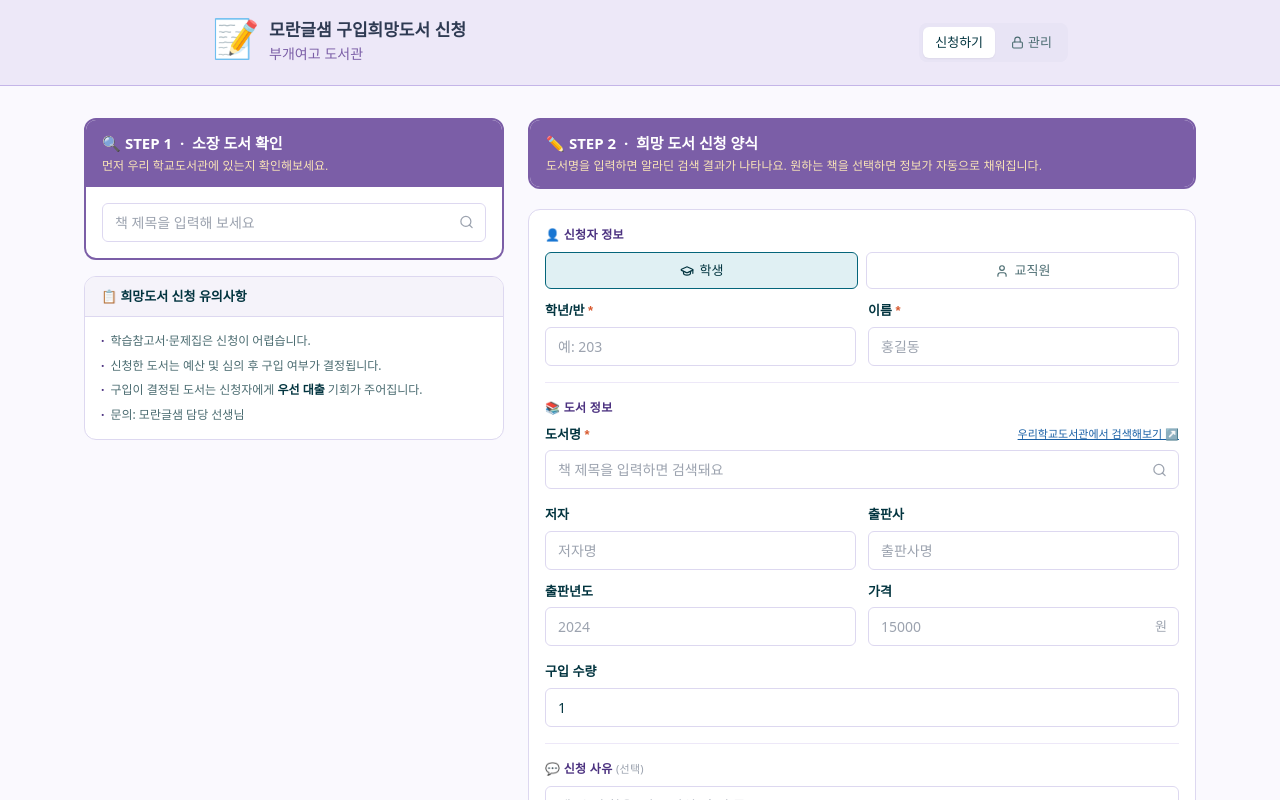
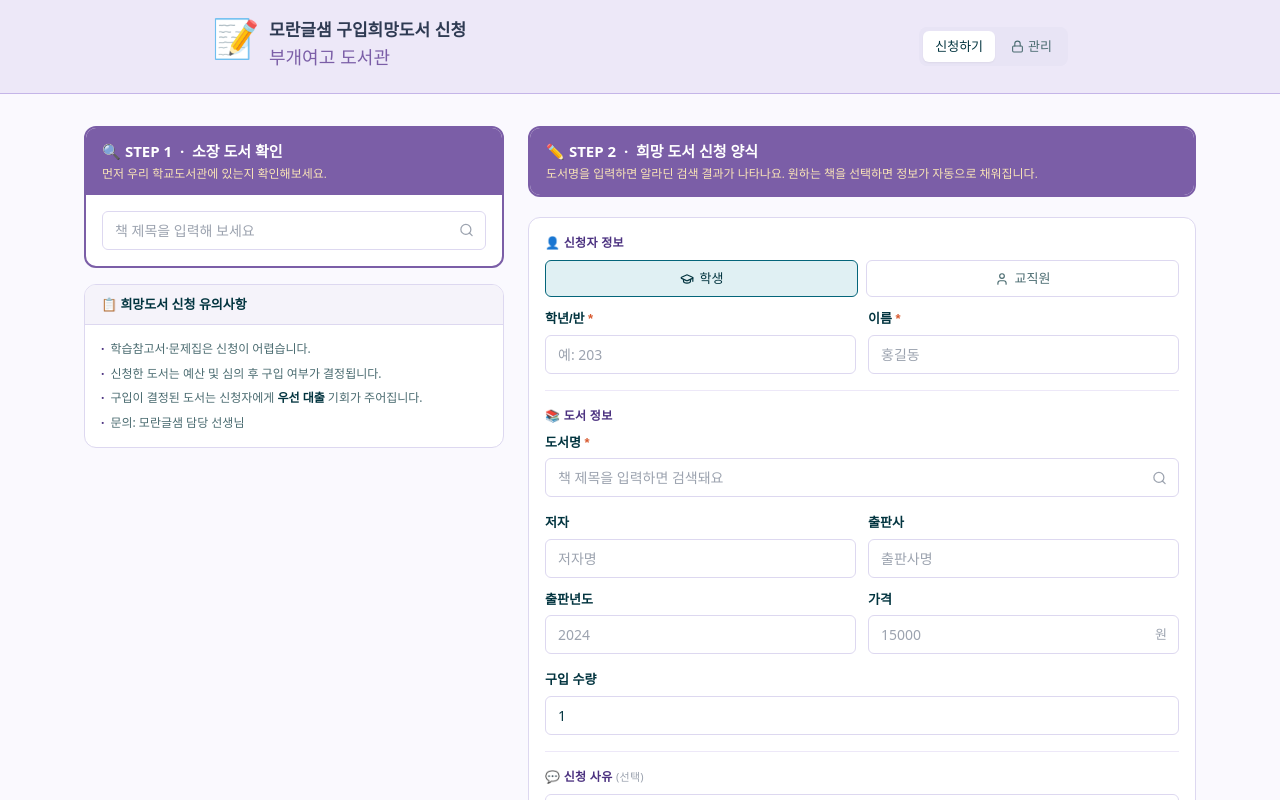
Before and after one commit to steal1224-sys/library-book-request, a Next.js app: page / in a window 1280 px wide. Shown: the top 800 px of the page. Built offline with nearby package versions, Linux system fonts and the light colour scheme; a web font is replaced by a local one.

Commit message:
Update font sizes and styles in index.js

```diff
--- a/pages/index.js
+++ b/pages/index.js
@@ -540,7 +540,7 @@ export default function Home() {
               >
                 모란글샘 구입희망도서 신청
               </h1>
-              <p className="text-[14px] text-[#7B5EA7] leading-loose" style={{ fontFamily: "'Nanum Pen Script', cursive" }}>부개여고 도서관</p>
+              <p className="text-[18px] text-[#7B5EA7] leading-loose" style={{ fontFamily: "'Nanum Pen Script', cursive" }}>부개여고 도서관</p>
             </div>
           </div>
           <div className="flex gap-1 bg-[#E8E4F5] rounded-lg p-1">
@@ -580,7 +580,7 @@ export default function Home() {
                   <h3 className="text-[15px] font-bold text-white flex items-center gap-2">
                     🔍 STEP 1 &nbsp;·&nbsp; 소장 도서 확인
                   </h3>
-                  <p className="text-[12px] mt-0.5" style={{ color: "#F9E4B7", fontFamily: "'Gowun Dodum', sans-serif" }}>
+                  <p className="text-[12px] mt-0.5" style={{ color: "#F9E4B7", fontFamily: "'Poor Story', cursive" }}>
                     먼저 우리 학교도서관에 있는지 확인해보세요.
                   </p>
                 </div>
@@ -665,7 +665,7 @@ export default function Home() {
                   <h3 className="text-[15px] font-bold text-white flex items-center gap-2">
                     ✏️ STEP 2 &nbsp;·&nbsp; 희망 도서 신청 양식
                   </h3>
-                  <p className="text-[12px] mt-0.5" style={{ color: "#F9E4B7", fontFamily: "'Gowun Dodum', sans-serif" }}>
+                  <p className="text-[12px] mt-0.5" style={{ color: "#F9E4B7", fontFamily: "'Poor Story', cursive" }}>
                     도서명을 입력하면 알라딘 검색 결과가 나타나요. 원하는 책을 선택하면 정보가 자동으로 채워집니다.
                   </p>
                 </div>
@@ -738,18 +738,10 @@ export default function Home() {
                     <p className="text-[12px] font-bold text-[#4C3280] uppercase tracking-wide mb-2">📚 도서 정보</p>
                     <div className="space-y-4">
                     <div className="relative" ref={searchBoxRef}>
-                    <div className="flex items-center justify-between mb-1.5">
+                    <div className="mb-1.5">
                       <label className="block text-[13px] font-bold text-[#02343F]" style={{ fontFamily: "Pretendard, sans-serif" }}>
                         도서명<span className="text-[#D85A30]"> *</span>
                       </label>
-                      <a
-                        href="https://read365.edunet.net/PureScreen/SchoolSearch?schoolName=%EB%B6%80%EA%B0%9C%EC%97%AC%EC%9E%90%EA%B3%A0%EB%93%B1%ED%95%99%EA%B5%90%20%EB%8F%84%EC%84%9C%EA%B4%80&provCode=E10&neisCode=E100000214"
-                        target="_blank"
-                        rel="noopener noreferrer"
-                        className="text-[11px] text-[#185FA5] underline hover:text-[#0F3D6E]"
-                      >
-                        우리학교도서관에서 검색해보기 ↗
-                      </a>
                     </div>
                     <div className="relative">
                       <input
```
